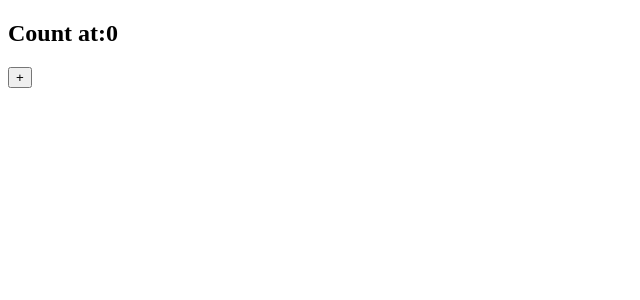
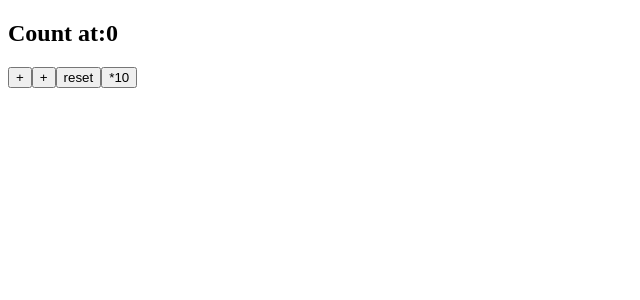
Before and after one commit to bobbyDeepak1415/deskTop_001, a React (Vite) app: page / in a window 1280 px wide. Shown: the top 300 px of the page, without its empty margins (0-640 px from the left). Built offline with nearby package versions, Linux system fonts and the light colour scheme.

Commit message:
setup done

```diff
--- a/src/App.jsx
+++ b/src/App.jsx
@@ -1,16 +1,23 @@
 import { useDispatch, useSelector } from "react-redux";
-import { increment } from "./redux/CounterSlice";
+import {
+  decrement,
+  increment,
+  MultiplyByAmount,
+  reset,
+} from "./redux/CounterSlice";
 
 const App = () => {
-
-  const count=useSelector(state=>state.counter.value)
+  const count = useSelector((state) => state.counter.value);
 
   const dispatch = useDispatch();
 
   return (
     <div>
       <h2>Count at:{count}</h2>
-      <button onClick={()=>dispatch(increment())}>+</button>
+      <button onClick={() => dispatch(decrement())}>+</button>
+      <button onClick={() => dispatch(increment())}>+</button>
+      <button onClick={() => dispatch(reset())}>reset</button>
+      <button onClick={() => dispatch(MultiplyByAmount(10))}>*10</button>
     </div>
   );
 };
--- a/src/redux/CounterSlice.jsx
+++ b/src/redux/CounterSlice.jsx
@@ -11,9 +11,18 @@ const CounterSlice = createSlice({
     increment: (state) => {
       state.value += 1;
     },
+    decrement: (state) => {
+      state.value -= 1;
+    },
+    reset: (state) => {
+      state.value = 0;
+    },
+    MultiplyByAmount: (state, action) => {
+      state.value *= action.payload;
+    },
   },
 });
 
-export const { increment } = CounterSlice.actions;
+export const { increment,decrement,reset,MultiplyByAmount } = CounterSlice.actions;
 
 export default CounterSlice.reducer;
```
